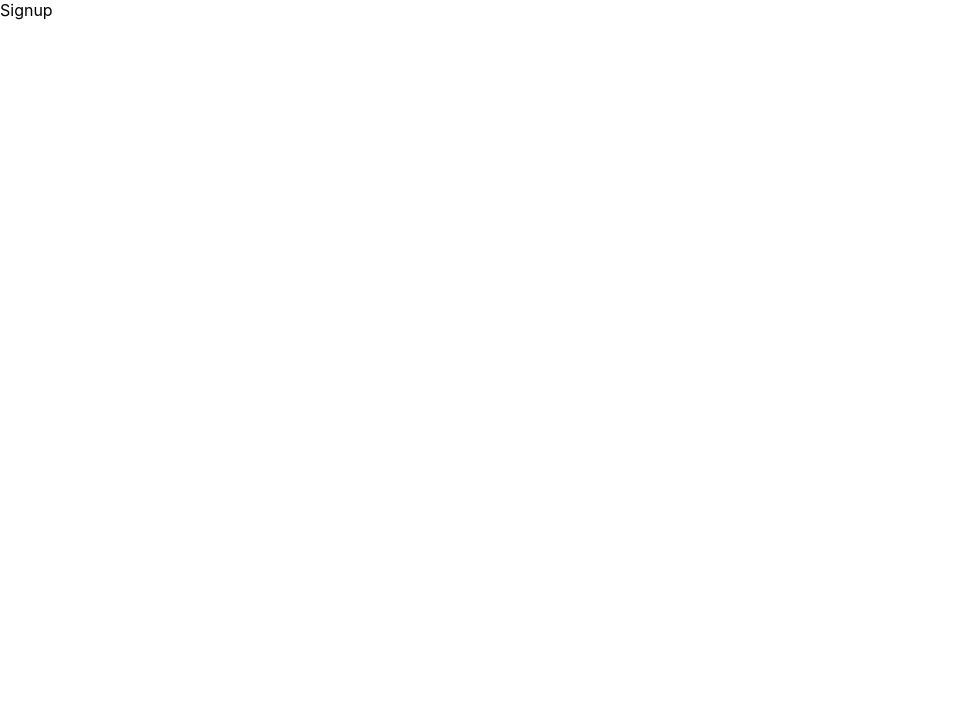
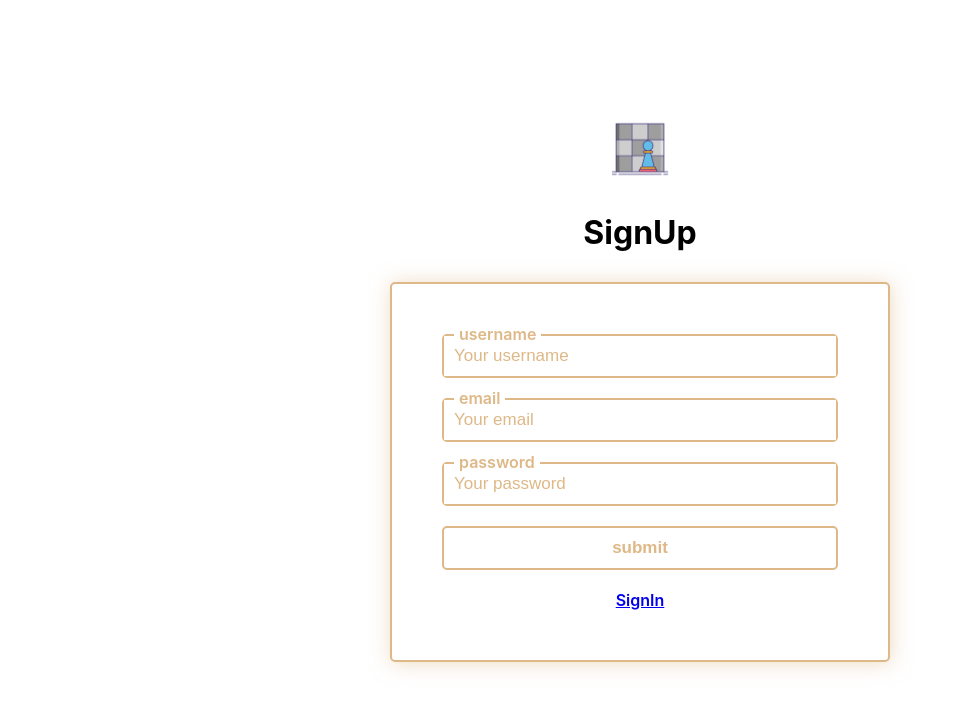
Before and after one commit to AHP15/chess-client, a React (Vite) app: page /signup in a window 1280 px wide. Shown: the top 710 px of the page, without its empty margins (0-961 px from the left). Built offline with nearby package versions, Linux system fonts and the light colour scheme.

Commit message:
Add global store for state management

```diff
--- a/src/App.css
+++ b/src/App.css
@@ -0,0 +1,24 @@
+.logo {
+  width: 60px;
+  margin: 0 auto;
+}
+
+.logo img {
+  width: 100%;
+  object-fit: contain;
+}
+
+.container {
+  display: flex;
+  flex-direction: column;
+  align-items: center;
+  justify-content: center;
+  height: 100vh;
+  width: 100vw;
+}
+
+.container h1 {
+  margin-top: 20px;
+  padding: 10px;
+  text-align: center;
+}
--- a/src/components/routes/Game.jsx
+++ b/src/components/routes/Game.jsx
@@ -1,4 +1,8 @@
+import { useStore } from '../../context/store';
+
 const Game = () => {
+  const { test } = useStore(globalState => globalState.test);
+  console.log(test);
   return (
     <div>Game</div>
   );
--- a/src/components/routes/Signin.jsx
+++ b/src/components/routes/Signin.jsx
@@ -1,6 +1,53 @@
+import { useState } from "react";
+import { Link } from "react-router-dom";
+import FormLayout from "../utils/FormLayout";
+import Input from "../utils/input";
+import Logo from "../utils/Logo";
+
 const SignIn = () => {
+  const [data, setData] = useState({
+    email: '',
+    password: '',
+  });
+
   return (
-    <div>Sigin</div>
+    <div className="container">
+      <div>
+        <Logo />
+        <h1>Challenge your friends to online chess games</h1>
+      </div>
+      <FormLayout>
+        <Input
+          label="email"
+          attrs={{
+            type: 'email',
+            placeholder: 'Your email',
+            name: 'email',
+            value: data.email,
+            onChange: (e) => setData(prev => ({ ...prev, email: e.target.value }))
+          }}
+        />
+        <Input
+          label="password"
+          attrs={{
+            type: 'password',
+            placeholder: 'Your password',
+            name: 'password',
+            value: data.password,
+            onChange: (e) => setData(prev => ({ ...prev, password: e.target.value }))
+          }}
+        />
+        <Input
+          label={null}
+          attrs={{
+            type: 'submit',
+            name: 'submit',
+            value: 'submit'
+          }}
+        />
+        <Link to="/signup" style={{ fontWeight: '600' }}>Create Account</Link>
+      </FormLayout>
+    </div>
   );
 };
 
--- a/src/components/routes/Signup.jsx
+++ b/src/components/routes/Signup.jsx
@@ -1,6 +1,65 @@
+import { useState } from 'react';
+
+import Logo from '../utils/Logo';
+import FormLayout from '../utils/FormLayout';
+import Input from '../utils/Input';
+import { Link } from 'react-router-dom';
+
 const SignUp = () => {
+  const [data, setData] = useState({
+    username: '',
+    email: '',
+    password: '',
+  });
+
   return (
-    <div>Signup</div>
+    <div className="container">
+      <div>
+        <Logo />
+        <h1>SignUp</h1>
+      </div>
+      <FormLayout>
+        <Input
+          label="username"
+          attrs={{
+            type: 'username',
+            placeholder: 'Your username',
+            name: 'username',
+            value: data.username,
+            onChange: (e) => setData(prev => ({ ...prev, username: e.target.value }))
+          }}
+        />
+        <Input
+          label="email"
+          attrs={{
+            type: 'email',
+            placeholder: 'Your email',
+            name: 'email',
+            value: data.email,
+            onChange: (e) => setData(prev => ({ ...prev, email: e.target.value }))
+          }}
+        />
+        <Input
+          label="password"
+          attrs={{
+            type: 'password',
+            placeholder: 'Your password',
+            name: 'password',
+            value: data.password,
+            onChange: (e) => setData(prev => ({ ...prev, password: e.target.value }))
+          }}
+        />
+        <Input
+          label={null}
+          attrs={{
+            type: 'submit',
+            name: 'submit',
+            value: 'submit'
+          }}
+        />
+        <Link to="/" style={{ fontWeight: '600' }}>SignIn</Link>
+      </FormLayout>
+    </div>
   );
 };
 
--- /dev/null
+++ b/src/components/utils/FormLayout.jsx
@@ -0,0 +1,11 @@
+import styles from '../../styles/utils/FormLayout.module.css';
+
+const FormLayout = ({children}) => {
+  return (
+    <form className={styles.form}>
+      {children}
+    </form>
+  );
+};
+
+export default FormLayout;
--- /dev/null
+++ b/src/components/utils/Input.jsx
@@ -0,0 +1,12 @@
+import styles from '../../styles/utils/Input.module.css';
+
+const Input = ({label, attrs}) => {
+  return (
+    <div className={styles.input}>
+      <label>{label}</label>
+      <input {...attrs} />
+    </div>
+  )
+};
+
+export default Input;
--- /dev/null
+++ b/src/components/utils/Logo.jsx
@@ -0,0 +1,11 @@
+import chess from '../../assets/chess.png';
+
+const Logo = () => {
+  return (
+    <div className="logo">
+      <img src={chess} alt="chess logo" />
+    </div>
+  );
+};
+
+export default Logo;
--- /dev/null
+++ b/src/context/store.jsx
@@ -0,0 +1,46 @@
+import React, {
+  useCallback,
+  useContext,
+  useRef,
+  useSyncExternalStore
+} from 'react';
+
+
+const StoreContext = React.createContext(null);
+
+
+export const useStore = (selector) => {
+  const {globalState, set, subscribe} = useContext(StoreContext);
+  return {[selector(globalState)]: selector(globalState), set, subscribe};
+};
+
+
+const intialState = {test: 'test', error: 'error'};
+export const StoreProvider = ({children}) => {
+  const store = useRef(intialState);
+
+  const get = useCallback(() => store.current, []);
+  const set = useCallback((data) => {
+    store.current = { ...store.current, ...data };
+  }, []);
+
+  // I can use an array as a value for the ref
+  // but I will find myself adding the same subscriber multiple time
+  // so I have to remove it which add more complexity.
+  // In Set class I can add an element only one time, that's why i use it here :)
+  const subscribers = useRef(new Set());
+  const subscribe = useCallback((callback) => {
+    subscribers.current.add(callback);
+    return () => subscribers.current.delete(callback);
+  }, []);
+
+  const globalState = useSyncExternalStore(subscribe, get);
+
+  const value = { globalState, set, subscribe };
+
+  return (
+    <StoreContext.Provider value={value}>
+      {children}
+    </StoreContext.Provider>
+  );
+};
--- a/src/main.jsx
+++ b/src/main.jsx
@@ -2,9 +2,12 @@ import React from 'react'
 import ReactDOM from 'react-dom/client'
 import App from './App'
 import './index.css';
+import { StoreProvider } from './context/store';
 
 ReactDOM.createRoot(document.getElementById('root')).render(
   <React.StrictMode>
-    <App />
+    <StoreProvider>
+     <App />
+    </StoreProvider>
   </React.StrictMode>,
 )
--- /dev/null
+++ b/src/styles/utils/FormLayout.module.css
@@ -0,0 +1,13 @@
+.form {
+  border: 2px solid burlywood;
+  width: 90%;
+  max-width: 500px;
+  margin: 20px auto;
+  display: flex;
+  flex-direction: column;
+  align-items: center;
+  gap: 20px;
+  padding: 50px;
+  border-radius: 5px;
+  box-shadow: 1px 1px 20px rgba(222, 184, 135, 0.5);
+}
--- /dev/null
+++ b/src/styles/utils/Input.module.css
@@ -0,0 +1,44 @@
+.input {
+  border: 2px solid burlywood;
+  width: 100%;
+  max-width: 400px;
+  position: relative;
+  border-radius: 5px;
+  color: burlywood;
+  font-weight: 600;
+}
+
+.input label {
+  position: absolute;
+  top: -12px;
+  left: 10px;
+  background-color: white;
+  padding: 0 5px;
+}
+
+.input input {
+  padding: 10px;
+  border: none;
+  outline: none;
+  width: 100%;
+  font-size: 17px;
+  color: burlywood;
+}
+
+.input input::placeholder {
+  color: burlywood;
+}
+
+.input input[type="submit"] {
+  background-color: transparent;
+  border: none;
+  outline: none;
+  cursor: pointer;
+  transform: 0.2s;
+  font-weight: 600;
+}
+
+.input input[type="submit"]:hover {
+  background-color: burlywood;
+  color: white;
+}
```
Also changed, not shown: src/assets/chess.png (added).
